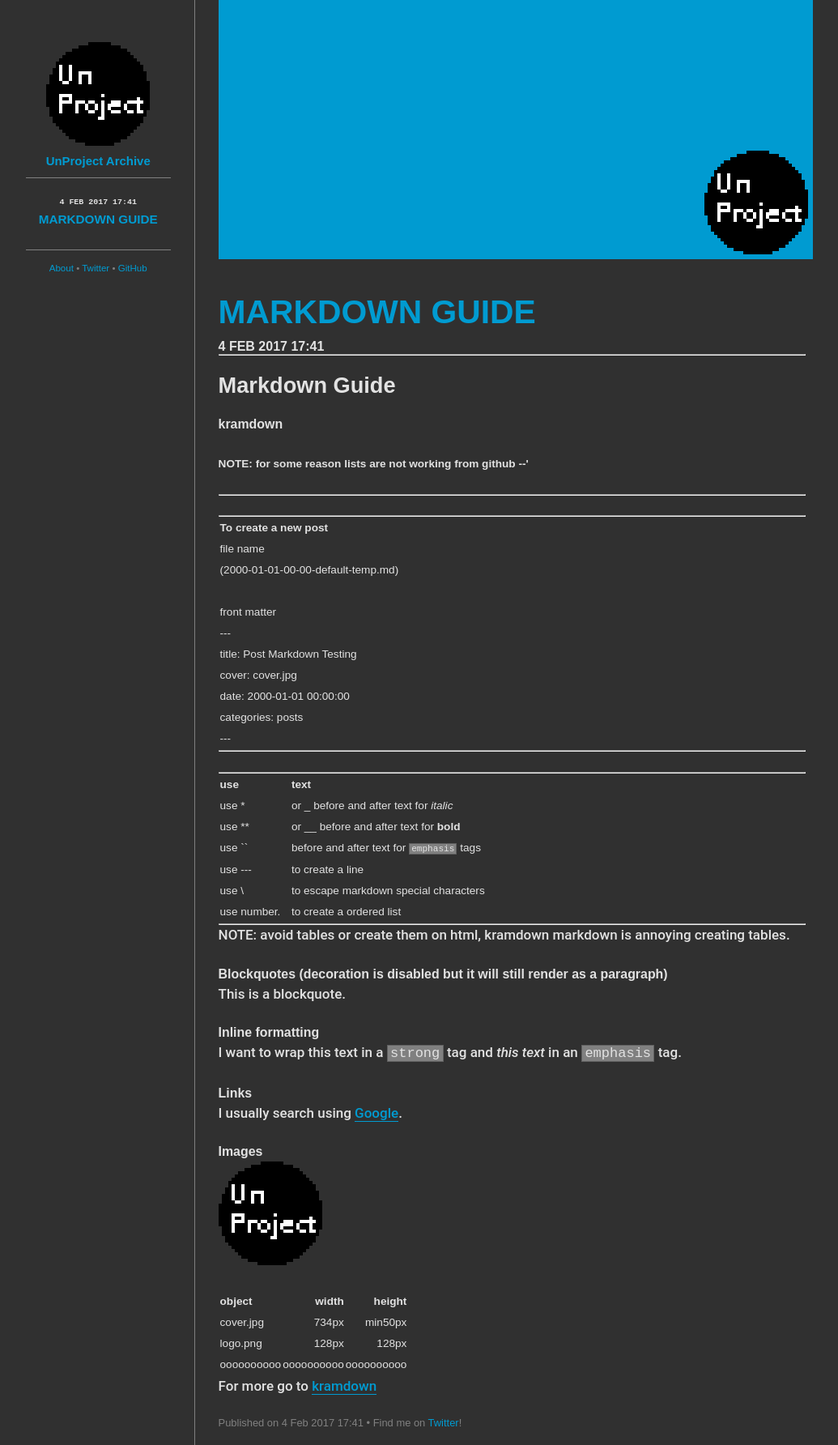
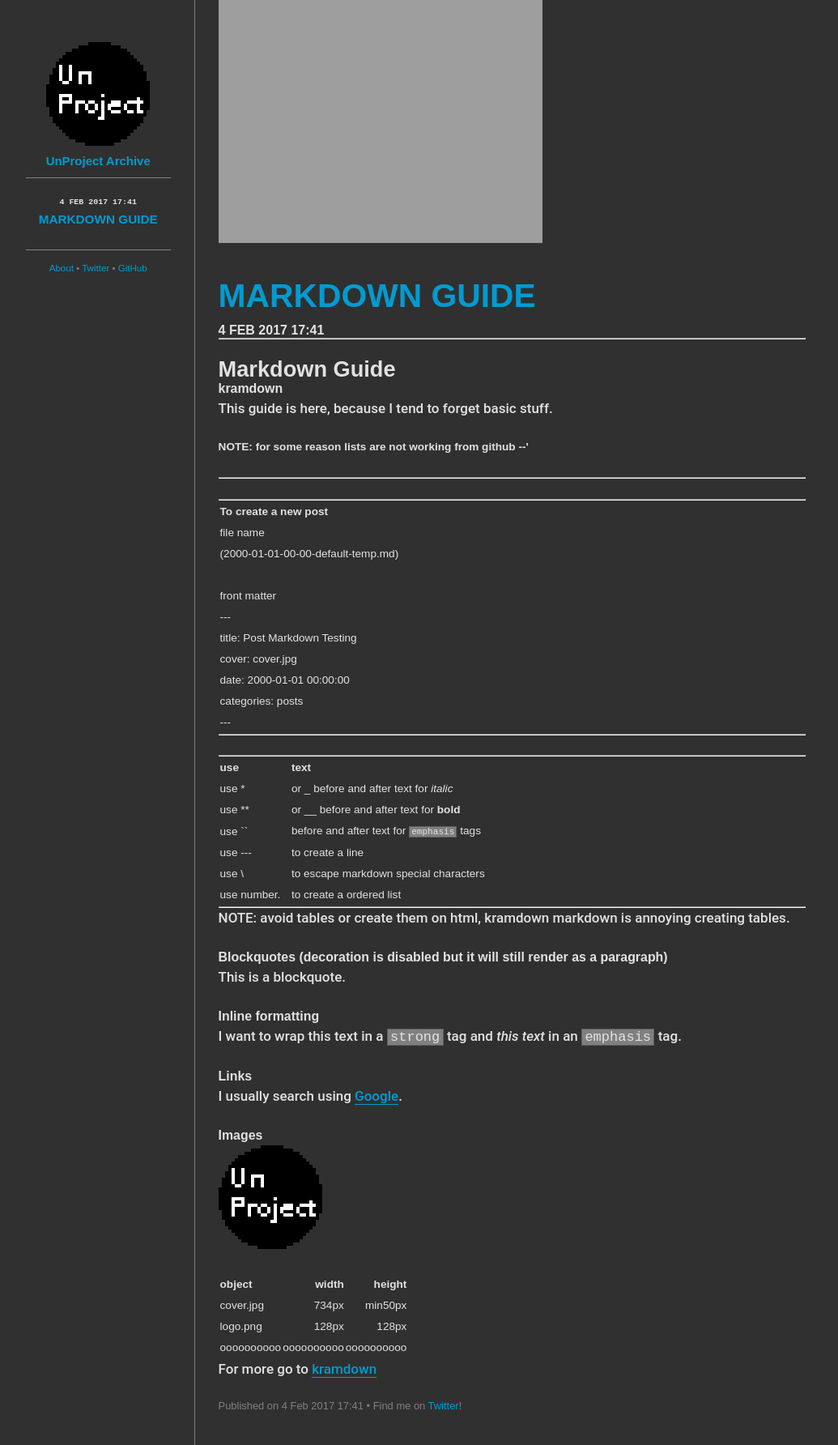
Before and after one commit to bottled-ant/UnSeen, a Jekyll site: the page built from _posts/2017-02-04-17-41-markdown-guide.md, in a window 1280 px wide. Shown: the whole page at 81% size, without its empty margins (118-1153 px from the left). Built offline with Jekyll 4.4.1, drawn with Linux system fonts in a browser that asks for light colours; some web fonts are replaced.

Commit message:
few fixes

```diff
--- a/_posts/2017-02-04-17-41-markdown-guide.md
+++ b/_posts/2017-02-04-17-41-markdown-guide.md
@@ -1,7 +1,7 @@
 ---
 layout: post
 title: Markdown Guide
-cover: cover.jpg
+cover: guide.jpg
 date:   2017-02-04 17:41:00
 categories: posts
 ---
@@ -10,10 +10,9 @@ categories: posts
 <p></p>
 
 # Markdown Guide
+### kramdown
 
-<p></p>
-
-### kramdown
+This guide is here, because I tend to forget basic stuff.
 
 <p></p>
 
```
Also changed, not shown: ABOUT.md (+5 -2 lines).
